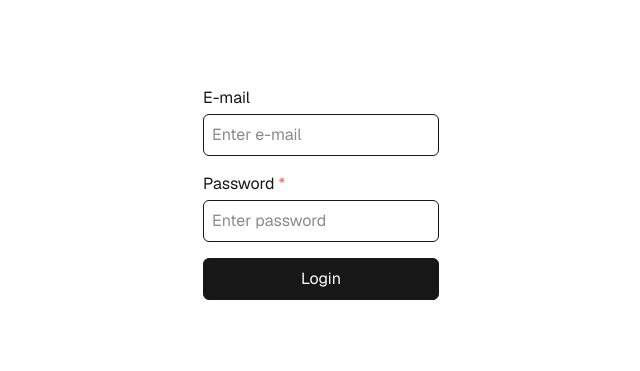
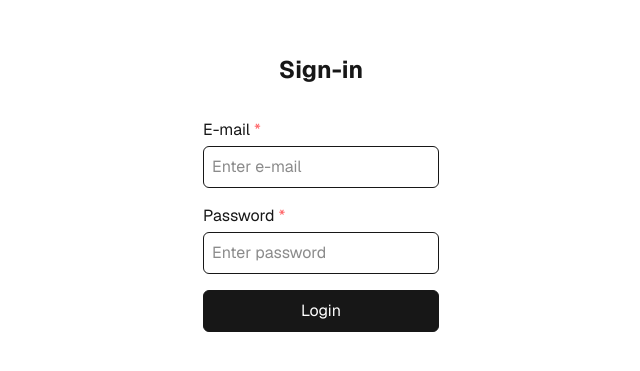
Before and after one commit to leandrohsilveira/tsm-nextjs-go, a Next.js app in the folder apps/frontend/: page /login in a window 1280 px wide. Shown: the part 207-578 px from the top of the page, without its empty margins (319-959 px from the left). Built offline with nearby package versions, Linux system fonts and the light colour scheme.

Commit message:
display login validation messages

```diff
--- a/apps/frontend/src/app/login/page.tsx
+++ b/apps/frontend/src/app/login/page.tsx
@@ -6,18 +6,19 @@ import { useActionState } from "react";
 
 
 export default function Login() {
-  const [, action, pending] = useActionState(
+  const [state, action, pending] = useActionState(
     loginAction,
     { message: null, errors: {} }
   )
 
   return (
     <PageLayout>
+      <h3 className="font-bold text-2xl text-center w-full">Sign-in</h3>
       <form className="w-full flex flex-col gap-4" action={action}>
-        <Field id="username" label="E-mail">
+        <Field id="username" label="E-mail" errors={state.errors.username} required>
           <input type="text" id="username" name="username" placeholder="Enter e-mail" inputMode="email" autoComplete="username" disabled={pending} />
         </Field>
-        <Field id="password" label="Password" required>
+        <Field id="password" label="Password" errors={state.errors.password} required>
           <input type="password" id="password" name="password" placeholder="Enter password" autoComplete="current-password" disabled={pending} />
         </Field>
         <button type="submit" disabled={pending}>Login</button>
```
